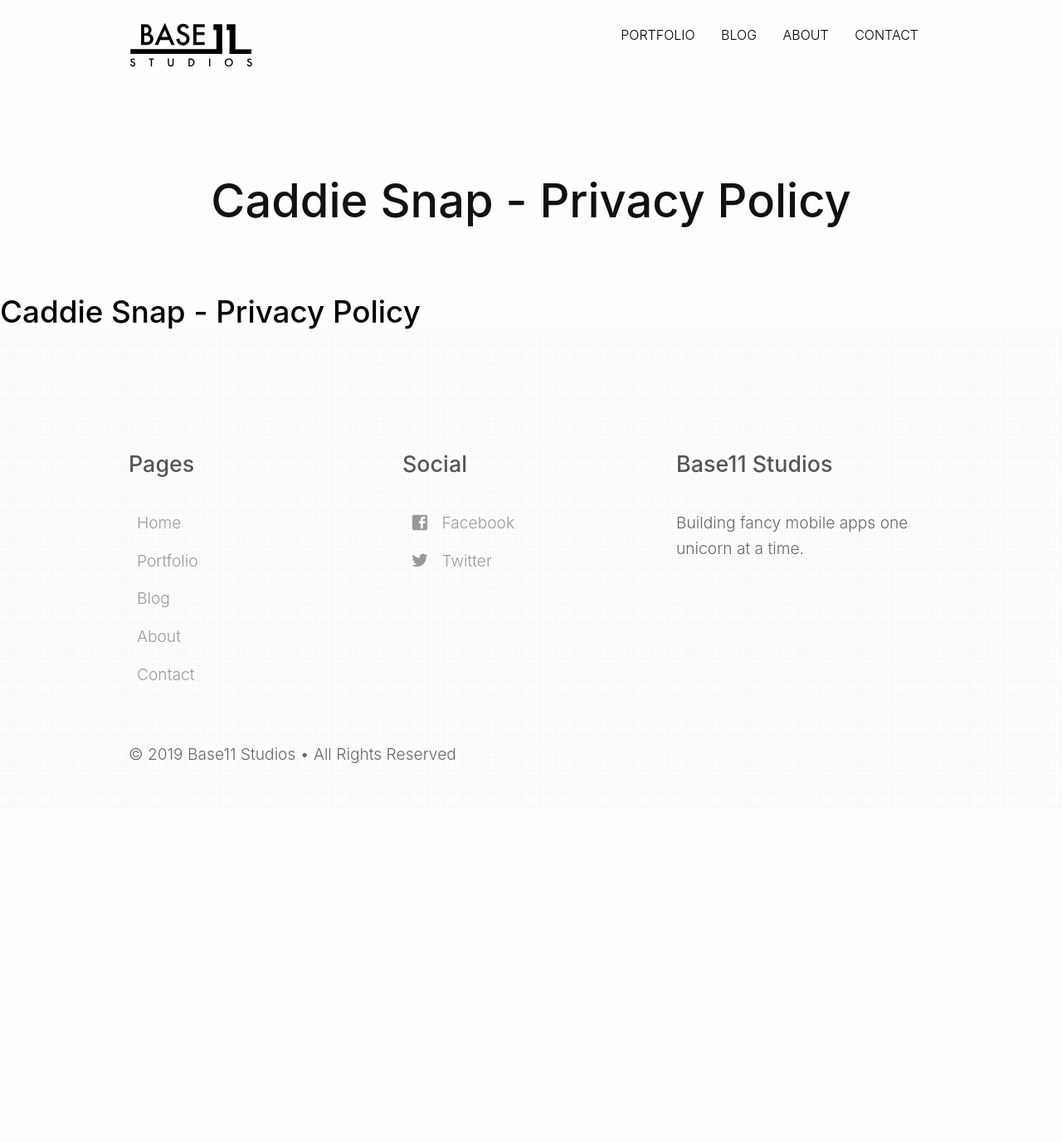
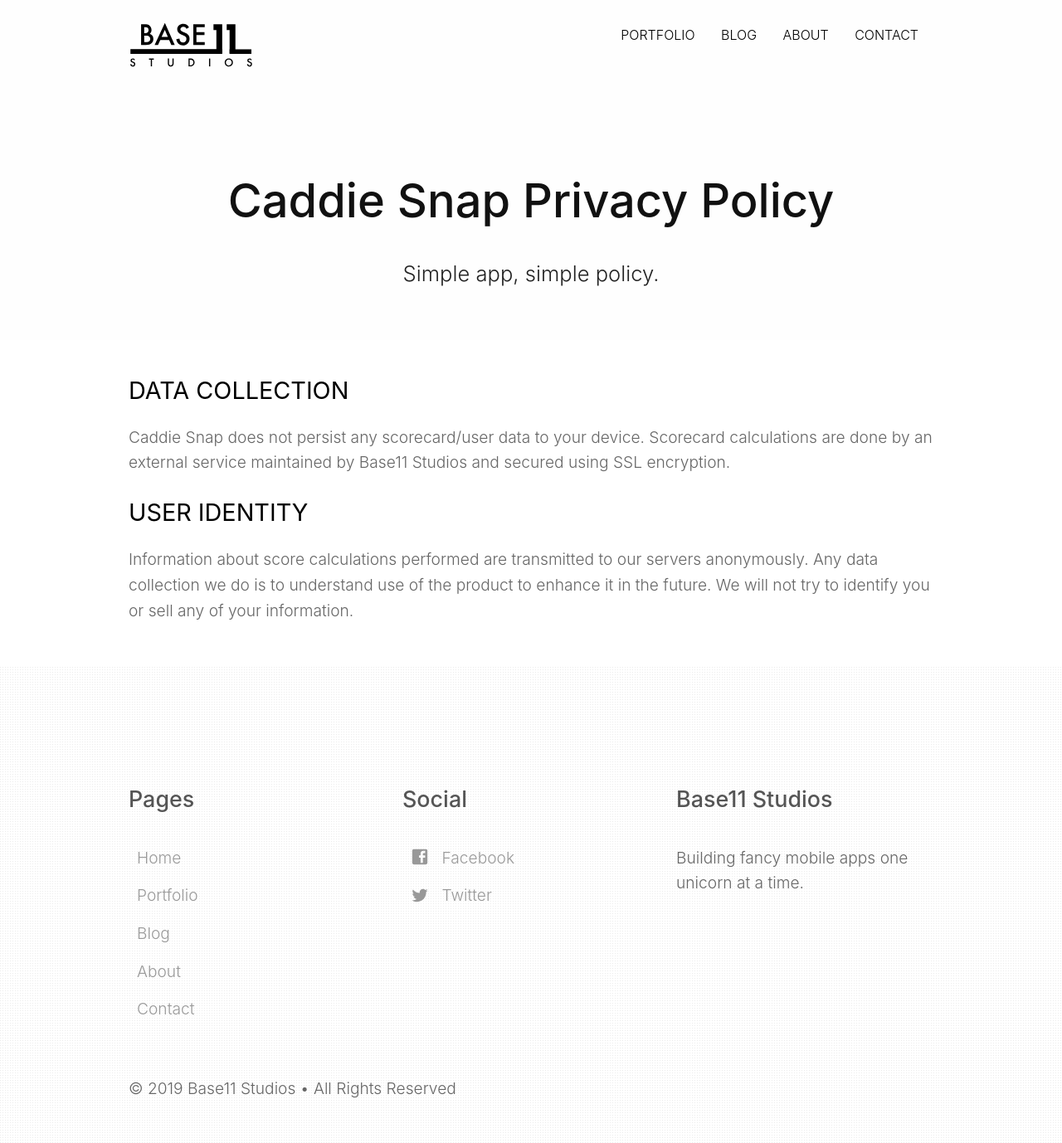
Before and after one commit to Base11Studios/base11site, a Jekyll site: the page built from caddie-snap-privacy-policy.md, in a window 1280 px wide. Shown: the whole page at 83% size. Built offline with Jekyll 4.4.1, drawn with Linux system fonts in a browser that asks for light colours; nearby versions of some CDN libraries; our own code applies the rules of GitHub Pages for plain Markdown files; library files that are not in the unit come from our copies; comment, search, counter and statistics services are not loaded; before the commit the page ends 974 px from its top, so only the background shows below that.

Commit message:
Update caddie-snap-privacy-policy.md

```diff
--- a/caddie-snap-privacy-policy.md
+++ b/caddie-snap-privacy-policy.md
@@ -1 +1,16 @@
-# Caddie Snap - Privacy Policy
+---
+title: Caddie Snap Privacy Policy
+heading: Caddie Snap Privacy Policy
+subtitle: Simple app, simple policy.
+---
+
+<section>
+	<div class="container">
+		<h3>DATA COLLECTION</h3>
+		<p>Caddie Snap does not persist any scorecard/user data to your device. Scorecard calculations are done by an external service maintained by Base11 Studios and secured using SSL encryption.</p>
+	</div>
+	<div class="container">
+		<h3>USER IDENTITY</h3>
+		<p>Information about score calculations performed are transmitted to our servers anonymously. Any data collection we do is to understand use of the product to enhance it in the future. We will not try to identify you or sell any of your information.</p>
+	</div>
+</section>
```
